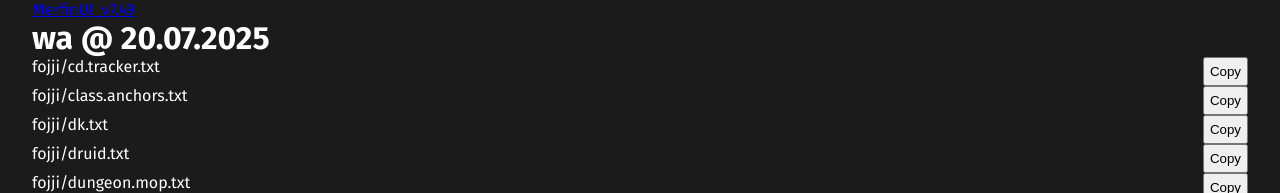
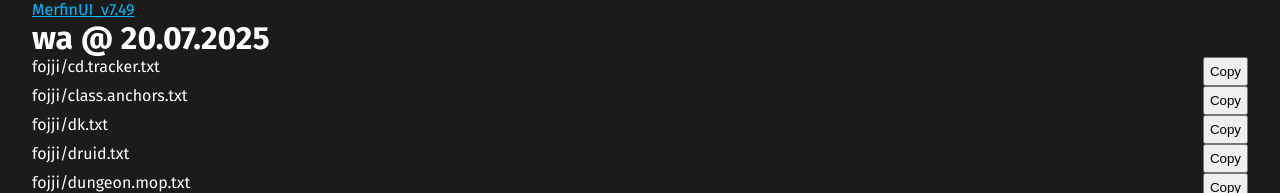
Before and after one commit to ndntmndntm/ndntmndntm.github.io, a Jekyll site: the page built from wa.html, in a window 1280 px wide. Shown: the top 193 px of the page. Built offline with Jekyll 4.4.1, drawn with Linux system fonts in a browser that asks for light colours; a script that is not in the unit is left out.

Commit message:
link styled and download fix

```diff
--- a/css/main.css
+++ b/css/main.css
@@ -9,6 +9,8 @@
     --main-font-size: 16px;
     --width: 1366px;
     --min-width: 720px;
+    --link-color: #03bafc;
+    --link-visited-color: #b742ff;
 }
 
 
@@ -65,3 +67,15 @@ body {
 li {
     list-style-type: none;
 }
+
+a {
+    color: var(--link-color);
+}
+
+a:hover {
+    color: var(--link-color);
+}
+
+a:visited {
+    color: var(--link-visited-color);
+}
--- a/wa.html
+++ b/wa.html
@@ -2,7 +2,7 @@
 layout: default
 permalink: /wa/
 ---
-<a href="{{"static/MerfinUI_v7.49.7z" | prepend: site.url }} download">MerfinUI_v7.49</a>
+<a href="{{"static/MerfinUI_v7.49.7z" | prepend: site.url }}" download>MerfinUI_v7.49</a>
 <h1 id="wa-update">wa @ 20.07.2025</h1>
 <ul id="weakauras">
 
```
